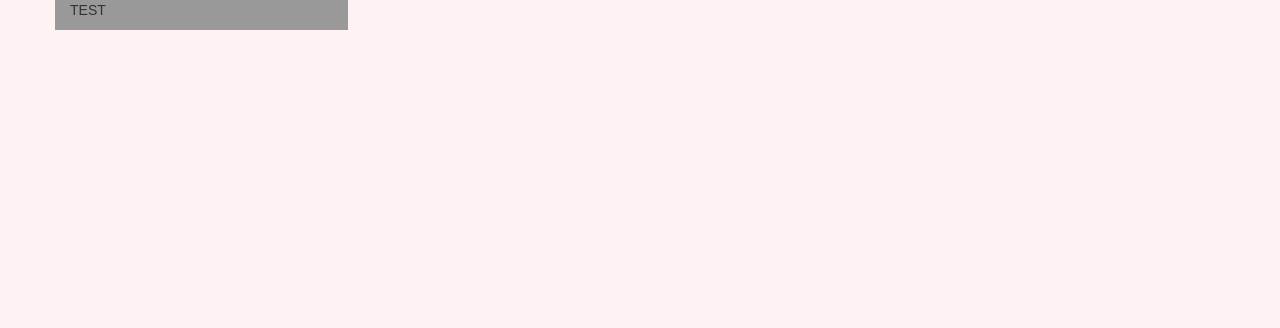
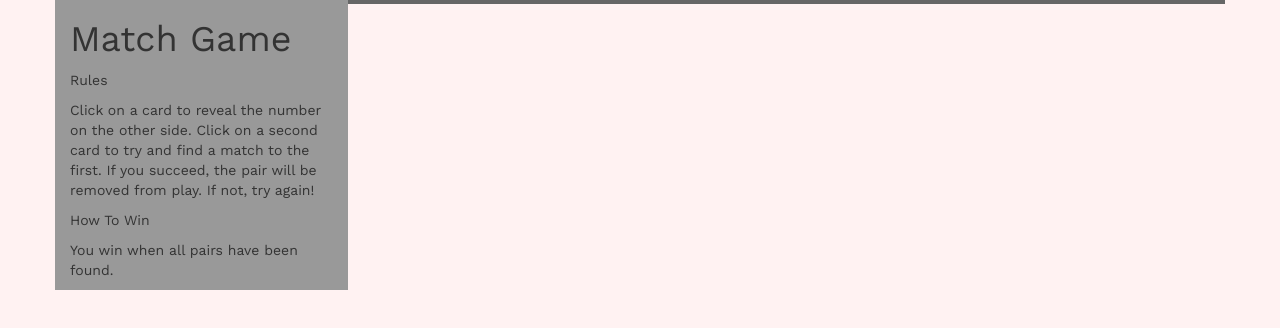
Before and after one commit to mikebarry16/Match-Game, a plain HTML site: page index.html in a window 1280 px wide. Drawn offline with nearby package versions, Linux system fonts and the light colour scheme.

Commit message:
basic HTML layout using bootstrap grid

```diff
--- a/index.html
+++ b/index.html
@@ -2,8 +2,12 @@
 <html>
 <head>
   <title>Match Game</title>
+  <link rel="stylesheet" href="./resources/css/reset.css">
   <!-- Latest compiled and minified CSS -->
   <link rel="stylesheet" href="https://maxcdn.bootstrapcdn.com/bootstrap/3.3.7/css/bootstrap.min.css" integrity="sha384-BVYiiSIFeK1dGmJRAkycuHAHRg32OmUcww7on3RYdg4Va+PmSTsz/K68vbdEjh4u" crossorigin="anonymous">
+  <link href="https://fonts.googleapis.com/css?family=Work+Sans:400,700,900" rel="stylesheet">
+  <link rel="shortcut icon" href="./favicon-M.ico" type="image/x-icon">
+  <link rel="icon" href="./favicon-M.ico" type="image/x-icon">
   <meta charset="UTF-8">
   <meta name="viewport" content="width=device-width, initial-scale=1.0">
   <link rel="stylesheet" href="./resources/css/main.css">
@@ -14,8 +18,64 @@
   <!-- Start of the first row -->
     <div class="row">
       <!-- Game Instructions -->
-      <div class="darkBG col-md-3">
-        <p>TEST</p>
+      <div class="darkBG col-xs-12 col-md-3">
+        <h1>Match Game</h1>
+        <p class="heading">Rules</p>
+        <p>Click on a card to reveal the number on the other side. Click on a second card to try and find a match to the first. If you succeed, the pair will be removed from play. If not, try again!</p>
+        <p class="heading">How To Win</p>
+        <p>You win when all pairs have been found.</p>
+      </div>
+      <!-- Cards -->
+      <div id="game" class="darkerBG col-xs-12 col-md-9">
+        <div class="card col-xs-3">
+
+        </div>
+        <div class="card col-xs-3">
+
+        </div>
+        <div class="card col-xs-3">
+
+        </div>
+        <div class="card col-xs-3">
+
+        </div>
+        <div class="card col-xs-3">
+
+        </div>
+        <div class="card col-xs-3">
+
+        </div>
+        <div class="card col-xs-3">
+
+        </div>
+        <div class="card col-xs-3">
+
+        </div>
+        <div class="card col-xs-3">
+
+        </div>
+        <div class="card col-xs-3">
+
+        </div>
+        <div class="card col-xs-3">
+
+        </div>
+        <div class="card col-xs-3">
+
+        </div>
+        <div class="card col-xs-3">
+
+        </div>
+        <div class="card col-xs-3">
+
+        </div>
+        <div class="card col-xs-3">
+
+        </div>
+        <div class="card col-xs-3">
+
+        </div>
+
       </div>
     </div>
 
--- a/resources/css/main.css
+++ b/resources/css/main.css
@@ -20,3 +20,5 @@ html, body {
   background-color: rgb(255,242,242);
 
 }
+
+/* Bootstrap Overrides */
--- /dev/null
+++ b/resources/css/reset.css
@@ -0,0 +1,48 @@
+/* http://meyerweb.com/eric/tools/css/reset/
+   v2.0 | 20110126
+   License: none (public domain)
+*/
+
+html, body, div, span, applet, object, iframe,
+h1, h2, h3, h4, h5, h6, p, blockquote, pre,
+a, abbr, acronym, address, big, cite, code,
+del, dfn, em, img, ins, kbd, q, s, samp,
+small, strike, strong, sub, sup, tt, var,
+b, u, i, center,
+dl, dt, dd, ol, ul, li,
+fieldset, form, label, legend,
+table, caption, tbody, tfoot, thead, tr, th, td,
+article, aside, canvas, details, embed,
+figure, figcaption, footer, header, hgroup,
+menu, nav, output, ruby, section, summary,
+time, mark, audio, video {
+	margin: 0;
+	padding: 0;
+	border: 0;
+	font-size: 100%;
+	font: inherit;
+	vertical-align: baseline;
+}
+/* HTML5 display-role reset for older browsers */
+article, aside, details, figcaption, figure,
+footer, header, hgroup, menu, nav, section {
+	display: block;
+}
+body {
+	line-height: 1;
+}
+ol, ul {
+	list-style: none;
+}
+blockquote, q {
+	quotes: none;
+}
+blockquote:before, blockquote:after,
+q:before, q:after {
+	content: '';
+	content: none;
+}
+table {
+	border-collapse: collapse;
+	border-spacing: 0;
+}
```
Also changed, not shown: favicon-M.ico (added), 2 other files.
